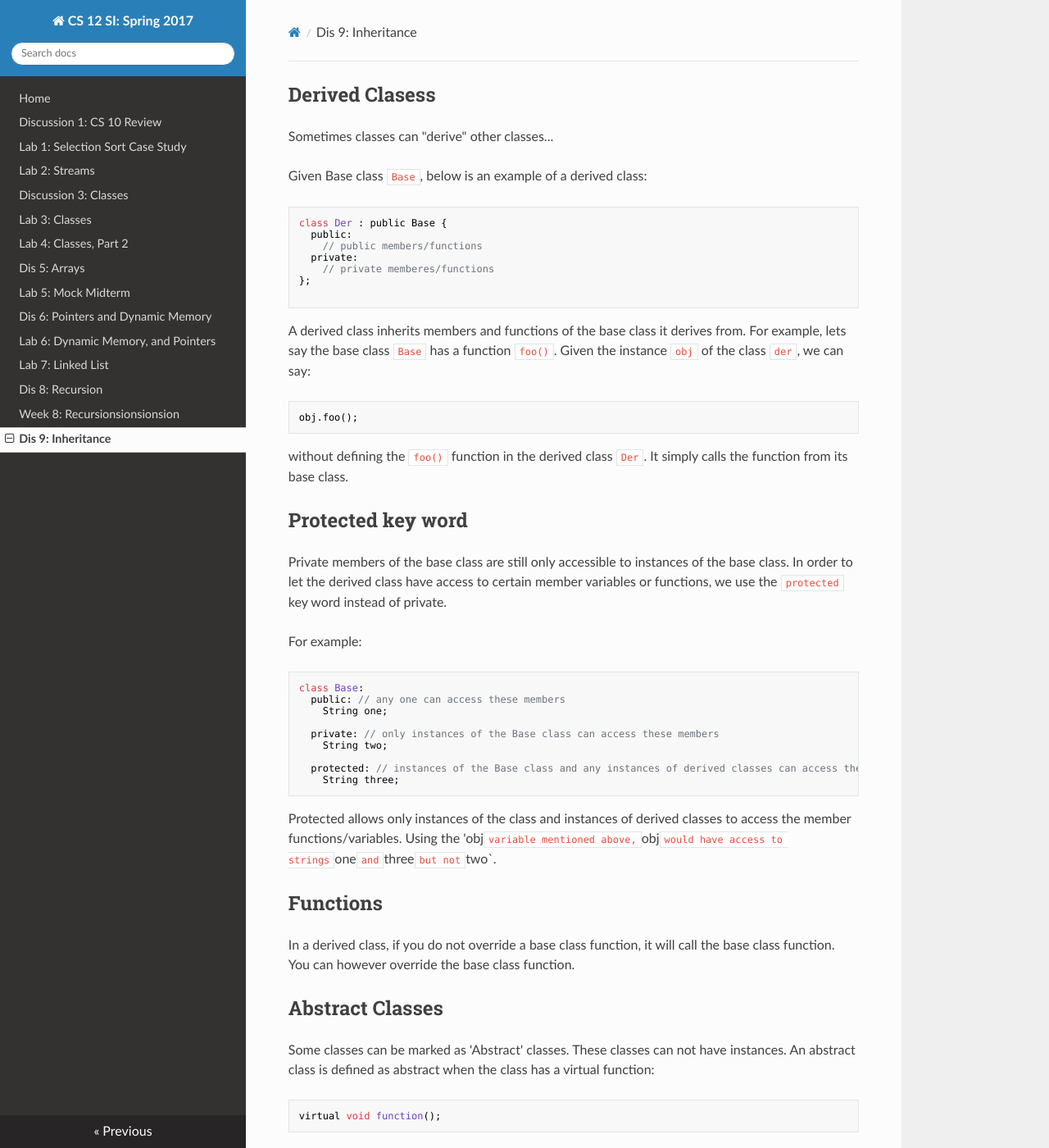
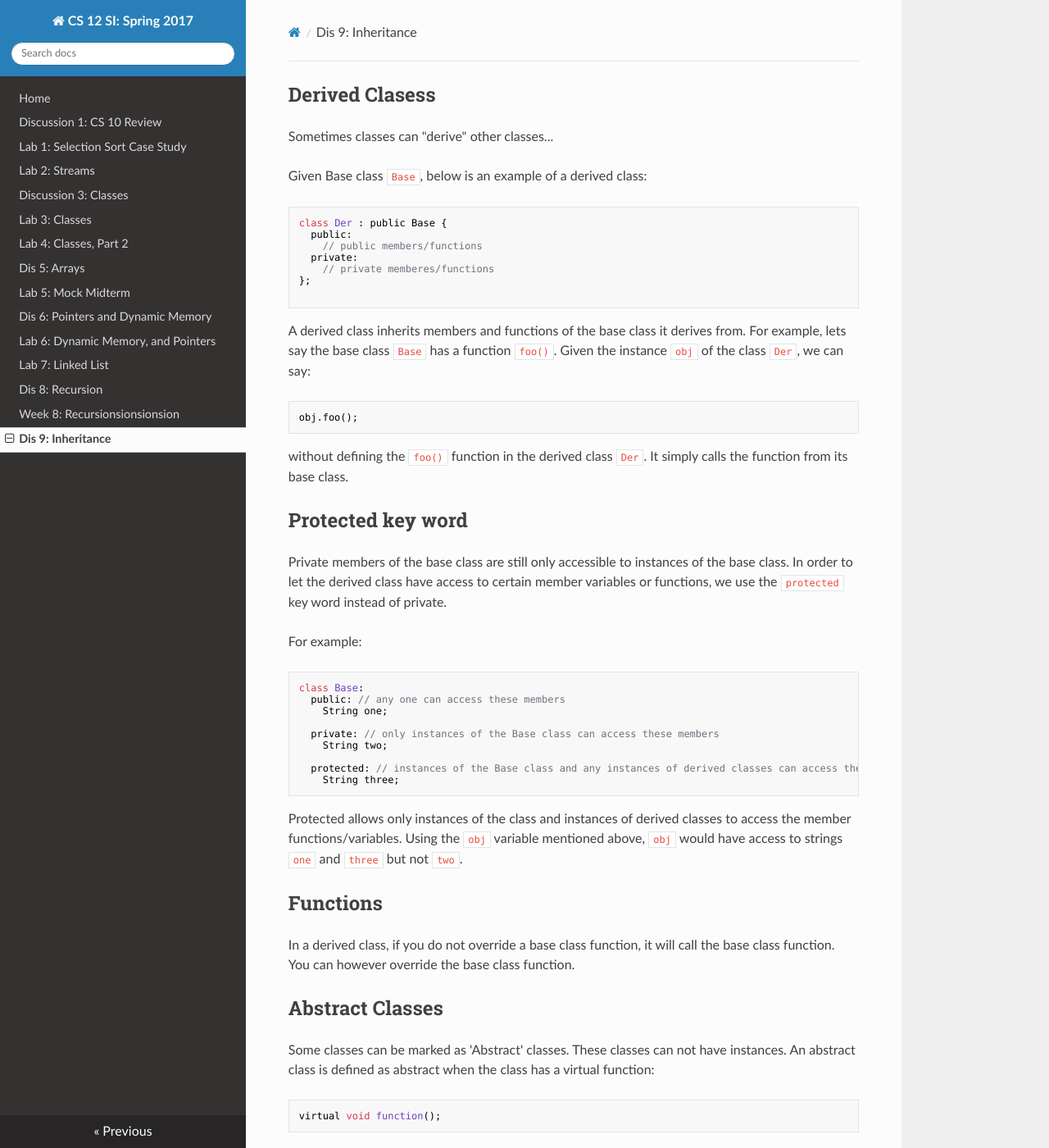
Before and after one commit to cs-si-ucr/cs12, an MkDocs documentation site: the page built from docs/dis09.md, in a window 1280 px wide and 1400 px high. Shown: the whole window at 82% size. Built offline with MkDocs 1.6.1, drawn with Linux system fonts in a browser that asks for light colours; nearby versions of some CDN libraries; old or Windows-style settings are respelled for this version of MkDocs.

Commit message:
Fixing some errors

````diff
--- a/docs/dis09.md
+++ b/docs/dis09.md
@@ -15,7 +15,7 @@
 ```
 A derived class inherits members and functions of the base class it derives from.
 For example, lets say the base class `Base` has a function `foo()`.
-Given the instance `obj` of the class `der`, we can say:
+Given the instance `obj` of the class `Der`, we can say:
 ```c++
 obj.foo();
 ```
@@ -43,7 +43,7 @@
 ```
 
 Protected allows only instances of the class and instances of derived classes to access the member functions/variables.
-Using the 'obj` variable mentioned above, `obj` would have access to strings `one` and `three` but not `two`.
+Using the `obj` variable mentioned above, `obj` would have access to strings `one` and `three` but not `two`.
 
 Functions
 ---
````
